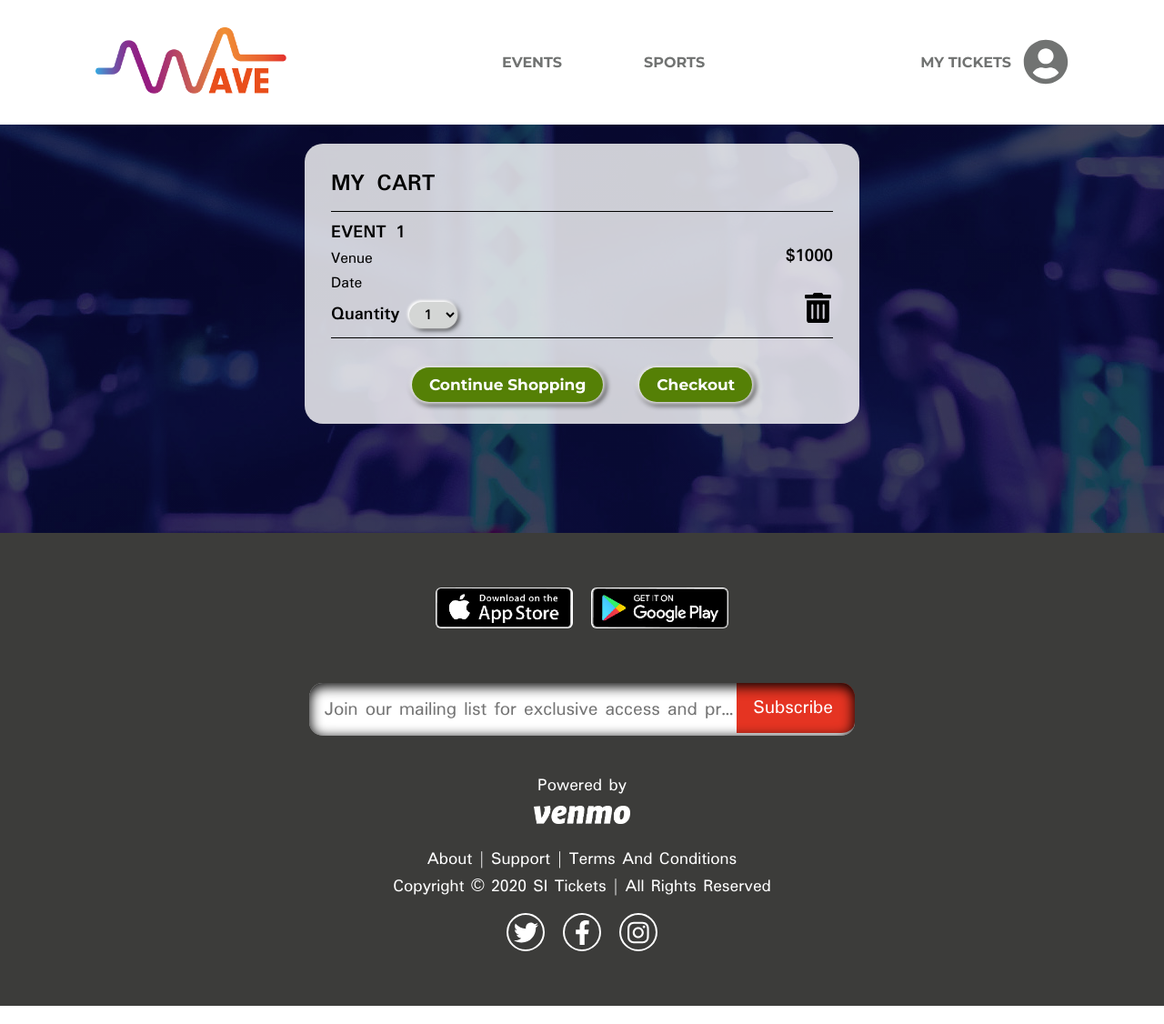
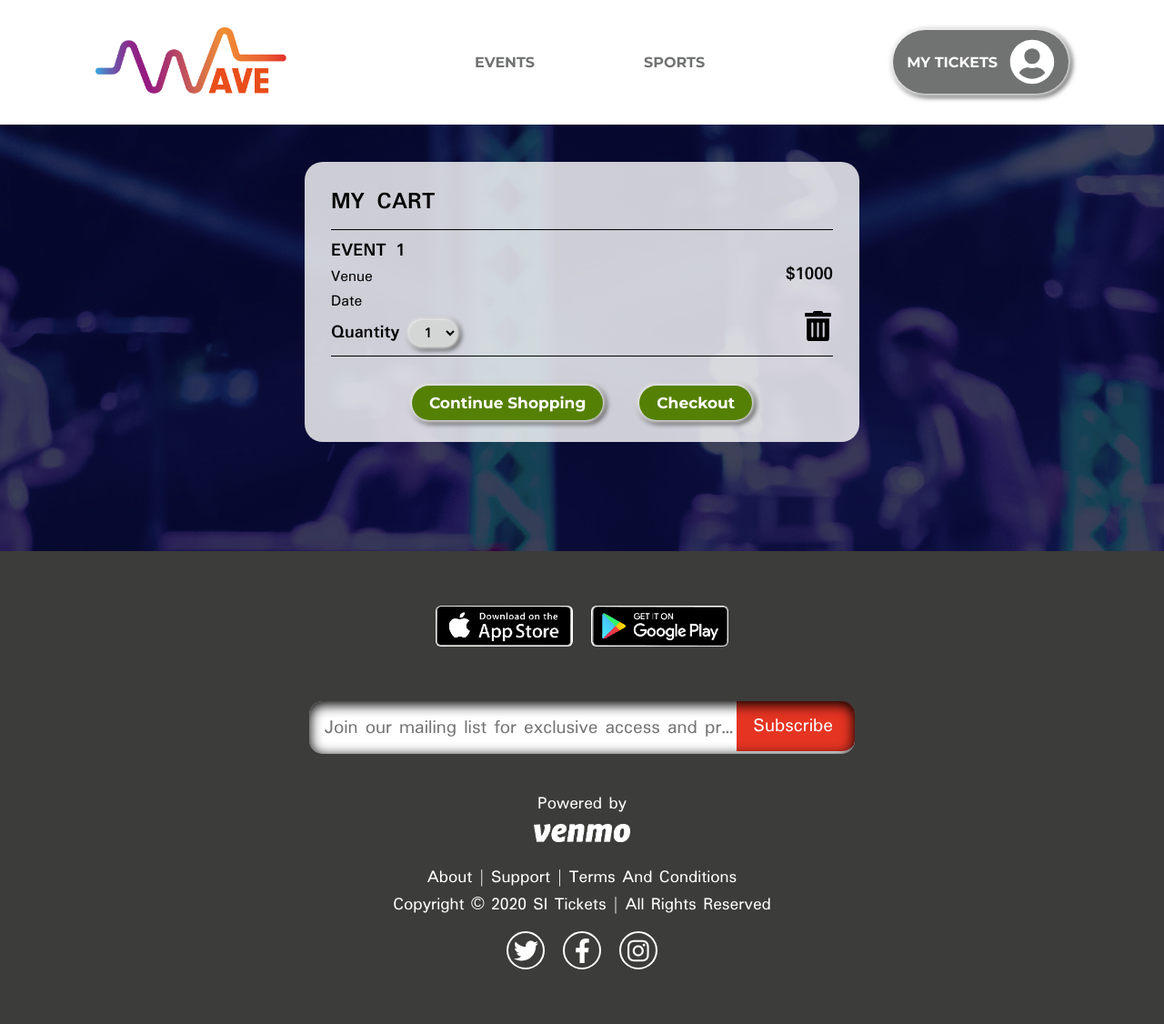
Before and after one commit to BlakeWeissman/wave-lunatix, a React (Create React App) app: page /cart in a window 1280 px wide. Shown: the whole page at 91% size. Built offline with nearby package versions, Linux system fonts and the light colour scheme; a web font is replaced by a local one.

Commit message:
Added active/hover styles to all interactive elements

```diff
--- a/src/App.scss
+++ b/src/App.scss
@@ -21,6 +21,14 @@
         text-transform: uppercase;
         display: flex;
         align-items: center;
+        padding: 10px 15px;
+        border-radius: 100px;
+        @include interactive-transition;
+        &:hover, &.active {
+          background: $grey;
+          color: #ffffff;
+          @include box-shadow($interactive-shadow);
+        }
         svg {
           $width-height: 50px;
           width: $width-height;
@@ -59,6 +67,10 @@
     min-height: $height;
     padding: $padding;
     margin-bottom: $bottom-div-margin;
+    @include interactive-transition;
+    &:hover {
+      @include box-shadow(3px 3px 12px -2px #000000);
+    }
   }
   @media (max-width: 592px) {
     a {
@@ -152,7 +164,8 @@
 }
 
 footer {
-  background: #3c3c3a;
+  $footer-background: #3c3c3a;
+  background: $footer-background;
   color: #ffffff;
   display: flex;
   flex-direction: column;
@@ -206,16 +219,22 @@ footer {
     a {
       $font-size: 27px;
       $width-height: $font-size * 1.555555;
+      $color: #ffffff;
       font-size: 27px;
-      border: 2px solid white;
+      border: 2px solid $color;
       border-radius: 100%;
       display: flex;
       width: $width-height;
       height: $width-height;
       margin: 0 10px;
-      color: #ffffff;
+      color: $color;
+      @include interactive-transition;
       * {
         margin: auto;
+      }
+      &:hover {
+        background: $color;
+        color: $footer-background;
       }
     }
   }
@@ -278,10 +297,10 @@ footer {
     outline: 0;
     border: none;
     border-radius: 16px;
-    box-shadow: -1px -1px 3px 1px #ffffff, 2px 2px 6px -1px #000000;
     font-size: 17px;
     padding: 1px 12px;
     cursor: pointer;
+    @include box-shadow($interactive-shadow);
   }
   & > div:not(:last-of-type) {
     width: 100%;
--- a/src/App.tsx
+++ b/src/App.tsx
@@ -36,11 +36,11 @@ export class App extends Component<{}, {
           id="navbar"
           ref={this.navbar}>
           <div>
-            <Link to="">
+            <Link to="/">
               <img src={require('./assets/logo.png')} />
             </Link>
             <div>
-              <NavLink to="">
+              <NavLink exact to="/">
                 Events
               </NavLink>
               <NavLink to="/sports">
--- a/src/components/LargeInput/LargeInput.scss
+++ b/src/components/LargeInput/LargeInput.scss
@@ -36,9 +36,11 @@ $border-radius: 15px;
     border: none;
   }
   a {
+    $color: #ffffff;
+    $background: $red;
     border-radius: 0 $border-radius $border-radius 0;
-    color: #ffffff;
-    background: $red;
+    color: $color;
+    background: $background;
     border-bottom: #ffffff solid 3px;
     &, span {
       white-space: nowrap;
@@ -49,6 +51,13 @@ $border-radius: 15px;
     padding: 0px 24px 0px 18px;
     display: flex;
     align-items: center;
+    &.hyperlink {
+      cursor: pointer;
+      @include interactive-transition;
+      &:hover {
+        @include darken-hover($background, $color, 7);
+      }
+    }
   }
   @include mobile {
     a, span, input {
--- a/src/components/LargeInput/LargeInput.tsx
+++ b/src/components/LargeInput/LargeInput.tsx
@@ -27,7 +27,10 @@ export class LargeInput extends Component<{
             {this.props.addonText}
           </a>
           :
-          <Link to="/subscribe">
+          <Link
+            to="/subscribe"
+            className="hyperlink"
+          >
             {this.props.addonText}
           </Link>
         }
--- a/src/components/Sports/Sports.scss
+++ b/src/components/Sports/Sports.scss
@@ -29,19 +29,23 @@ div#sports > div:last-child {
           border-radius: 10px;
           padding: 3px 22px;
           font-size: 18px;
-          box-shadow: 2px 3px 6px -2px #000000;
+          @include box-shadow(2px 3px 6px -2px #000000);
           margin-right: 14px;
           white-space: nowrap;
           display: flex;
           align-items: center;
           cursor: pointer;
           user-select: none;
+          @include interactive-transition;
           svg {
             margin-left: 9px;
           }
           &.active {
             background: linear-gradient(#fbfbfb, #f9f9f9, #d5d5d5);
             color: black;
+          }
+          &:hover {
+            @include box-shadow(3px 4px 7px -2px #000000);
           }
         }
       }
@@ -99,6 +103,10 @@ div#sports > div:last-child {
             transform: translate3d(-50%, -50%, 0);
             outline: none;
             @include box-shadow(0px 1px 3px -1px #000000);
+            @include interactive-transition;
+            &:hover, &:active {
+              @include box-shadow(0px 2px 4px -1px #000000);
+            }
           }
           .rangeslider-horizontal {
             display: block;
--- a/src/index.scss
+++ b/src/index.scss
@@ -39,10 +39,21 @@
   }
 }
 
+@mixin interactive-transition {
+  $transition: 0.15s ease 0s;
+  transition: background $transition, color $transition, box-shadow $transition;
+}
+
+@mixin darken-hover($background, $color, $darken-by) {
+  background: darken($background, $darken-by);
+  color: darken($color, $darken-by);
+}
+
 $site-padding: 30px;
 $max-width: 1100px + $site-padding;
 $red: #e53422;
 $grey: #717372;
+$interactive-shadow: (0px 0px 4px 2px #ffffff, 2px 2px 6px 1px #000000);
 
 body {
   margin: 0;
@@ -66,14 +77,21 @@ a {
 }
 
 button {
+  $background: #558006;
+  $color: #ffffff;
   white-space: nowrap;
-  background: #558006;
+  background: $background;
   border: none;
-  color: #fff;
+  color: $color;
   border-radius: 20px;
   padding: 9px 19px;
   font-size: 17px;
   outline: none;
   cursor: pointer;
-  @include box-shadow((0px 0px 4px 2px #ffffff, 2px 2px 6px 1px #000000));
+  @include box-shadow($interactive-shadow);
+  @include interactive-transition;
+  &:hover {
+    @include darken-hover($background, $color, 6);
+    @include box-shadow((0px 0px 4px 2px #ffffff, 4px 4px 6px 1px #000000));
+  }
 }
```
